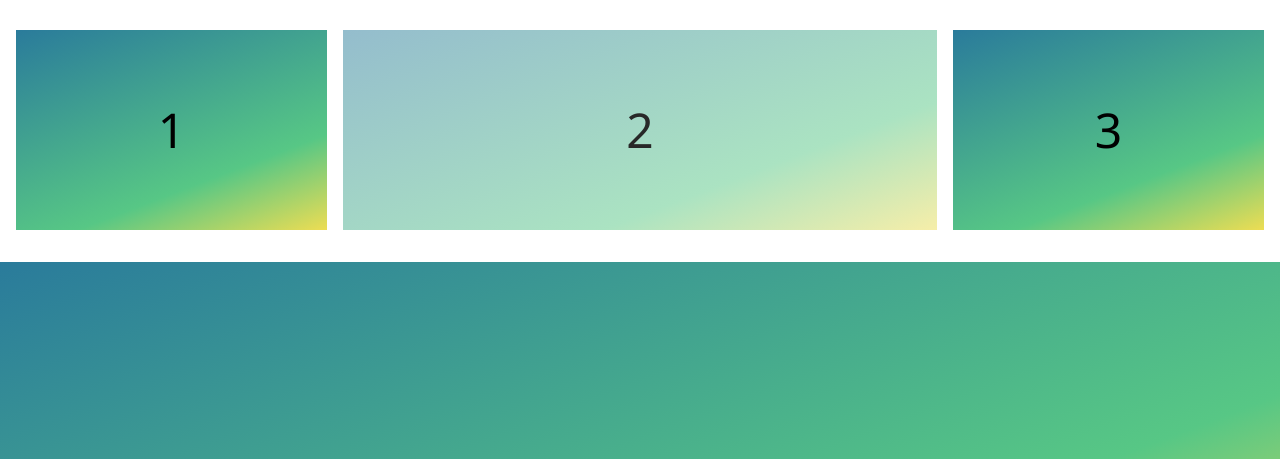
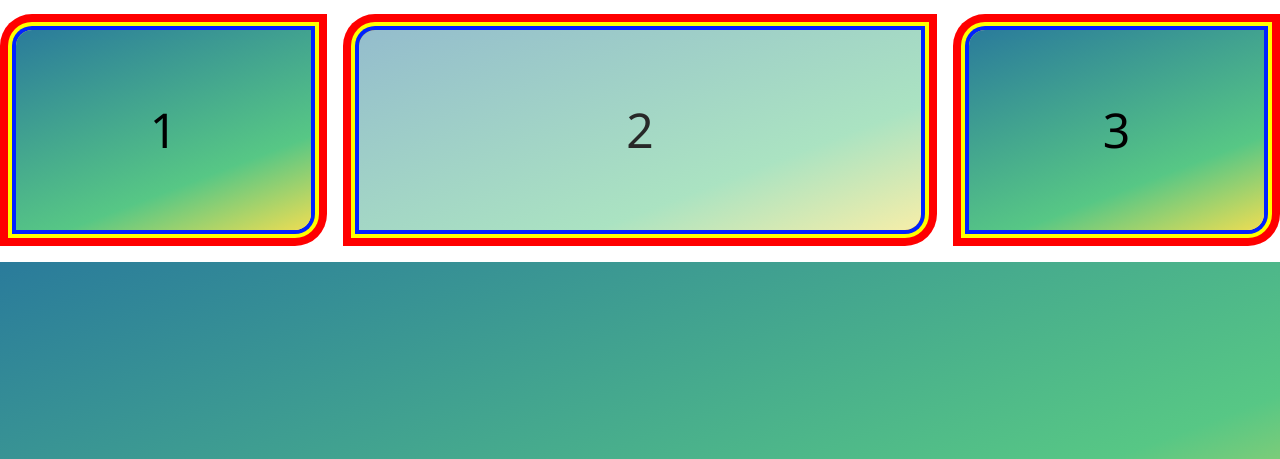
Before and after one commit to cmdtrwd/WK01-Hell, a plain HTML site: page home.html in a window 1280 px wide. Shown: the part 853-1312 px from the top of the page. Drawn offline with Linux system fonts and the light colour scheme.

Commit message:
Multilayer box shadow

```diff
--- a/home.css
+++ b/home.css
@@ -67,7 +67,7 @@ header {
 .boxes {
     display: flex;
     flex-direction: row;
-    gap: 16px;
+    gap: 48px;
     padding: 32px 16px;
 
     .box {
@@ -78,6 +78,10 @@ header {
         display: flex;
         justify-content: center;
         align-items: center;
+        border-radius: 16px 0px 16px 0px;
+        box-shadow: 0px 0px 0px 4px rgb(1, 34, 255),
+         0px 0px 0px 8px yellow,
+         0px 0px 0px 16px red;
 
         h1 {
             font-size: 3rem;
@@ -88,7 +92,7 @@ header {
         flex-grow: 2;
         opacity: 1;
         background: #2A7B9B;
-background: linear-gradient(159deg, rgba(42, 123, 155, 0.5) 0%, rgba(87, 199, 133, 0.5) 70%, rgba(237, 221, 83, 0.5) 100%);
+        background: linear-gradient(159deg, rgba(42, 123, 155, 0.5) 0%, rgba(87, 199, 133, 0.5) 70%, rgba(237, 221, 83, 0.5) 100%);
         color: rgb(40, 40, 40);
     }
 }
```
